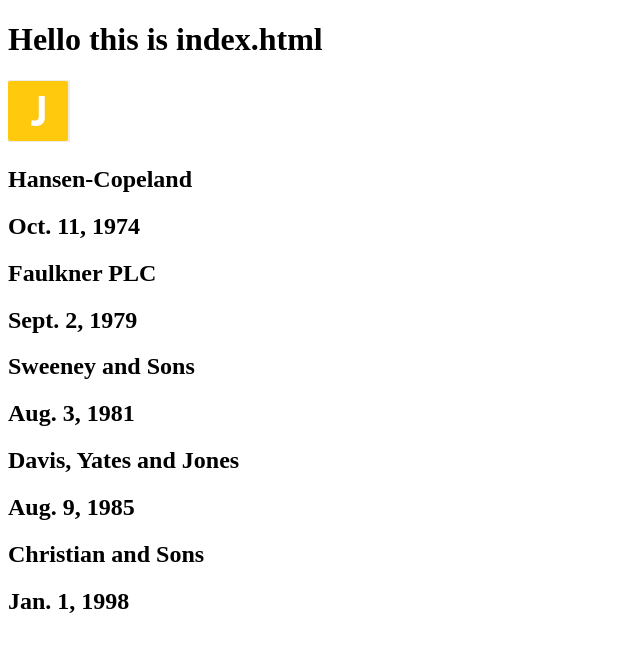
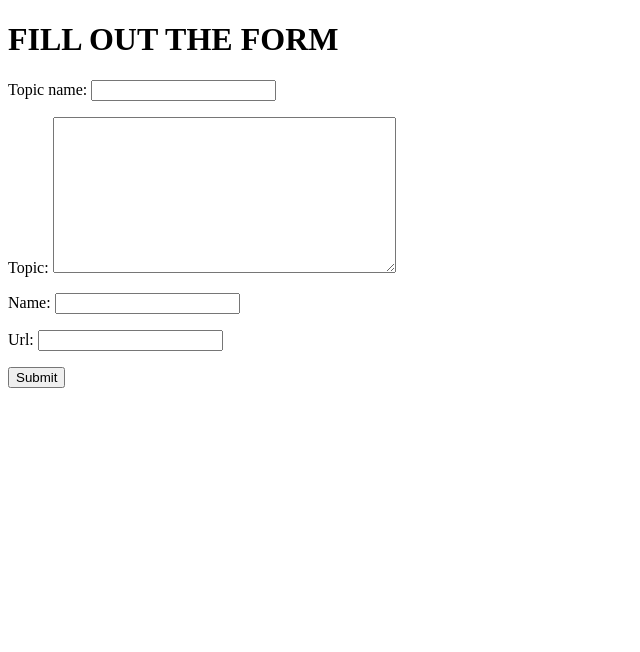
Before and after one commit to RicePad/learning_django, a Django app: page /index/ in a window 1280 px wide. Shown: the top 652 px of the page, without its empty margins (0-640 px from the left). Run offline with Django 3.2, Linux system fonts and the light colour scheme; data comes from the database, SQL or seed files in the repository.

Commit message:
added form and validations to app

```diff
--- /dev/null
+++ b/first_app/forms.py
@@ -0,0 +1,8 @@
+from django import forms
+
+
+class FormName(forms.Form):
+    topic_name = forms.CharField()
+    topic = forms.CharField(widget=forms.Textarea)
+    name = forms.CharField()
+    url = forms.CharField()
--- a/first_app/urls.py
+++ b/first_app/urls.py
@@ -2,5 +2,6 @@ from django.conf.urls import url
 from first_app import views
 
 urlpatterns = [
+    url(r'^$', views.show_form, name='show_form'),
     url(r'^$', views.index, name='index'),
 ]
--- a/first_app/views.py
+++ b/first_app/views.py
@@ -1,6 +1,7 @@
 from django.shortcuts import render
 from django.http import HttpResponse
 from first_app.models import Topic, Webpage, AccessRecord
+from . import forms
 
 # Create your views here.
 
@@ -8,3 +9,8 @@ def index(request):
     weblist = AccessRecord.objects.order_by('date')
     date_dic = {'access_records': weblist}
     return render(request, 'first_app/index.html', context=date_dic)
+
+
+def show_form(request):
+    form = forms.FormName()
+    return render(request, 'first_app/form.html', {'form': form})
--- a/first_project/urls.py
+++ b/first_project/urls.py
@@ -21,5 +21,6 @@ from first_app import views
 urlpatterns = [
     url(r'^$', views.index, name='index'),
     url(r'^index/',include('first_app.urls')),
+    url(r'^formpage/',include('first_app.urls')),
     url(r'^admin/', admin.site.urls),
 ]
--- /dev/null
+++ b/templates/first_app/form.html
@@ -0,0 +1,15 @@
+<!DOCTYPE html>
+<html lang="en" dir="ltr">
+  <head>
+    <meta charset="utf-8">
+    <title>Form page</title>
+  </head>
+  <body>
+    <h1>FILL OUT THE FORM</h1>
+    <form method="POST">
+      {{ form.as_p }}
+      {% csrf_token %}
+      <input type="submit" value="Submit">
+    </form>
+  </body>
+</html>
--- a/templates/first_app/index.html
+++ b/templates/first_app/index.html
@@ -6,16 +6,23 @@
   <img src="{% static "images/jslogo.png" %}" alt="Image not showing up">
 <div>
   {% if access_records %}
-
+    <table>
+    <thead>
+      <tr>
+        <th>SiteName</th>
+        <th>DateAccesed</th>
+      </tr>
+    </thead>
+    <tbody>
       {% for arr in access_records %}
-
-        <h2>{{ arr.name }}</h2>
-        <h2>{{ arr.date }}</h2>
-
+      <tr>
+        <td>{{ arr.name }}</td>
+        <td>{{ arr.date }}</td>
+      </tr>
       {% endfor %}
-
+    </tbody>
+  </table>
   {% else %}
     <p> NO ACCESS RECORD FOUND</p>
   {% endif %}
-</div>
 </html>
```
